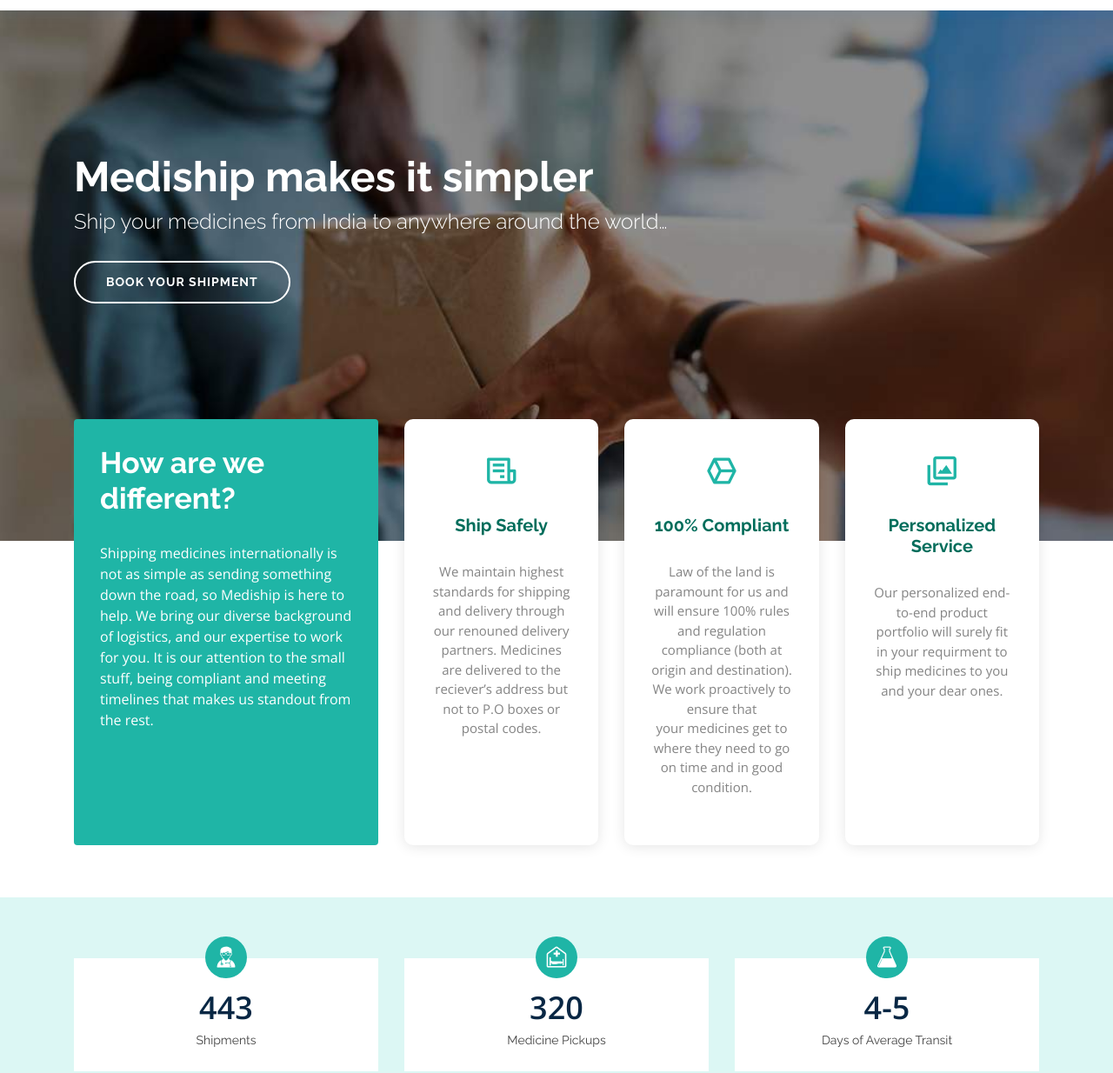
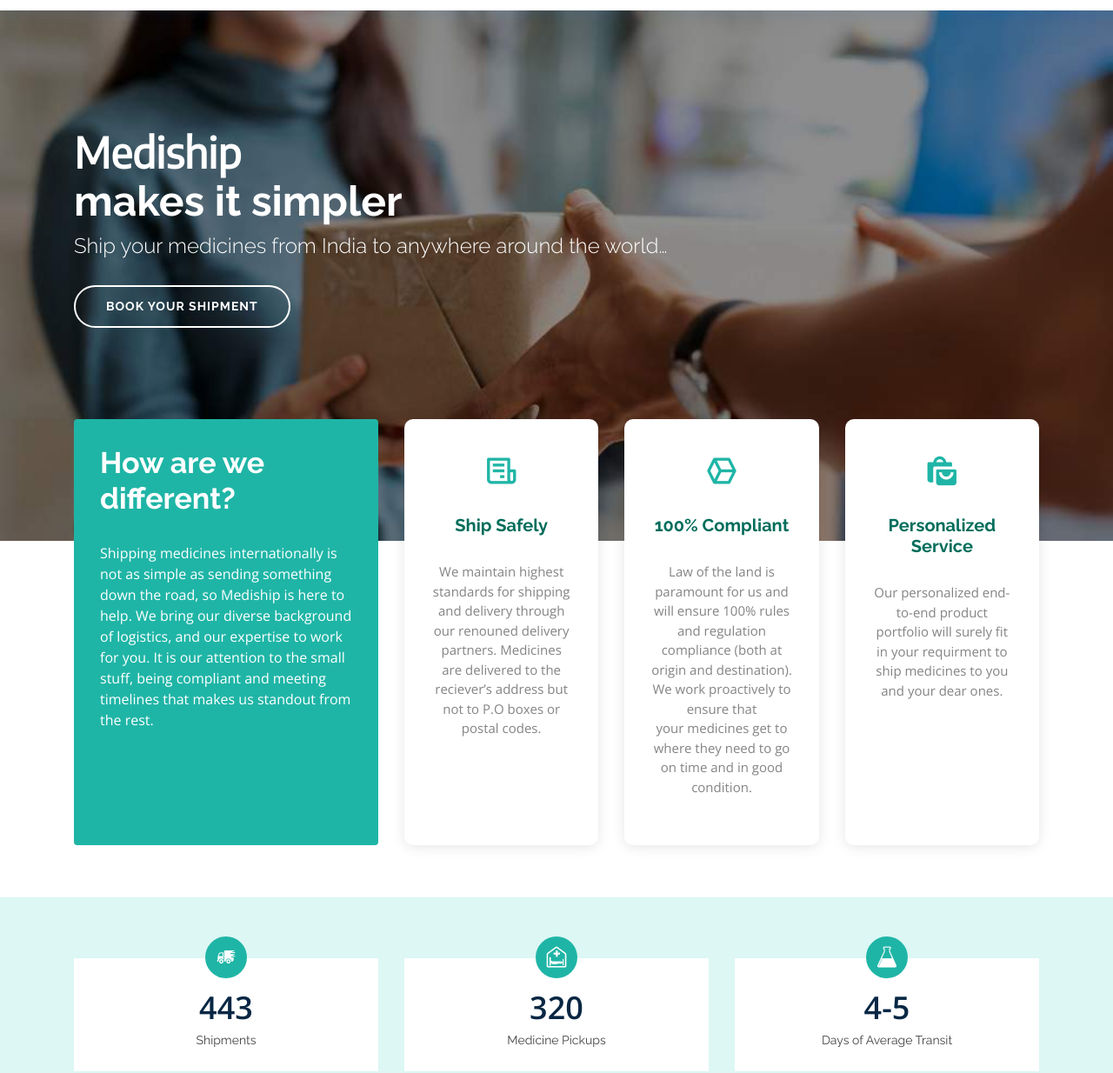
Before and after one commit to RameesSalim/mediship.in, a plain HTML site: page index.html in a window 1280 px wide. Shown: the part 98-1332 px from the top of the page at 87% size. Drawn offline with nearby package versions, Linux system fonts and the light colour scheme.

Commit message:
Minor Changes

```diff
--- a/index.html
+++ b/index.html
@@ -25,6 +25,7 @@
   <link href="assets/vendor/remixicon/remixicon.css" rel="stylesheet">
   <link href="assets/vendor/owl.carousel/assets/owl.carousel.min.css" rel="stylesheet">
   <link href="assets/vendor/bootstrap-datepicker/css/bootstrap-datepicker.min.css" rel="stylesheet">
+  <link href="https://fonts.googleapis.com/css2?family=Encode+Sans&family=Source+Sans+Pro:wght@200;400&display=swap" rel="stylesheet">
 
   <!-- Template Main CSS File -->
   <link href="assets/css/style.css" rel="stylesheet">
@@ -88,7 +89,7 @@
   <!-- ======= Hero Section ======= -->
   <section id="hero" class="d-flex align-items-center">
     <div class="container">
-      <h1>Mediship makes it simpler</h1>
+      <h1 style="font-family: 'Encode Sans', sans-serif;">Mediship</h1><h1> makes it simpler</h1>
       <h2 style="font-weight: 100;">Ship your medicines from India to anywhere around the world…</h2>
       <a href="#new_order" id="book-shipment" class="btn-get-started scrollto">Book your Shipment</a>
     </div>
@@ -131,7 +132,8 @@
                 </div>
                 <div class="col-xl-4 d-flex align-items-stretch">
                   <div class="icon-box mt-4 mt-xl-0">
-                    <i class="bx bx-images"></i>
+                    <!-- <i class="bx bx-images"></i> -->
+                    <i class='bx bxs-shopping-bags'></i>
                     <h4 style="color:#006d5b;">Personalized Service</h4>
                     <p>Our personalized end-to-end product portfolio will surely fit in your requirment to ship medicines to you and your dear ones.</p>
                   </div>
@@ -153,7 +155,7 @@
 
           <div class="col-lg-4 col-md-6">
             <div class="count-box">
-              <i class="icofont-doctor-alt"></i>
+              <i class="icofont-vehicle-delivery-van"></i>
               <span data-toggle="counter-up">443</span>
               <p>Shipments</p>
             </div>
@@ -200,8 +202,8 @@
           </div>
 
           <div class="col-xl-7 col-lg-6 icon-boxes d-flex flex-column align-items-stretch justify-content-center py-5 px-lg-5">
-            <h3> Who are we and what we do?</h3>
-            <p>Mediship is an exclusive international medicine shipping portal. We make shipping of medicines simple and straightforward. Our experts will assist you with all the necessary paperworks to have hassel-free shipping across 220 countries. </p>
+            <h3 style="color: #006d5b"> Who are we and what we do?</h3>
+            <p style="">Mediship is an exclusive international medicine shipping portal. We make shipping of medicines simple and straightforward. Our experts will assist you with all the necessary paperworks to have hassel-free shipping across 220 countries. </p>
 
 <!--             <div class="icon-box">
               <div class="icon"><i class="bx bx-fingerprint"></i></div>
```
